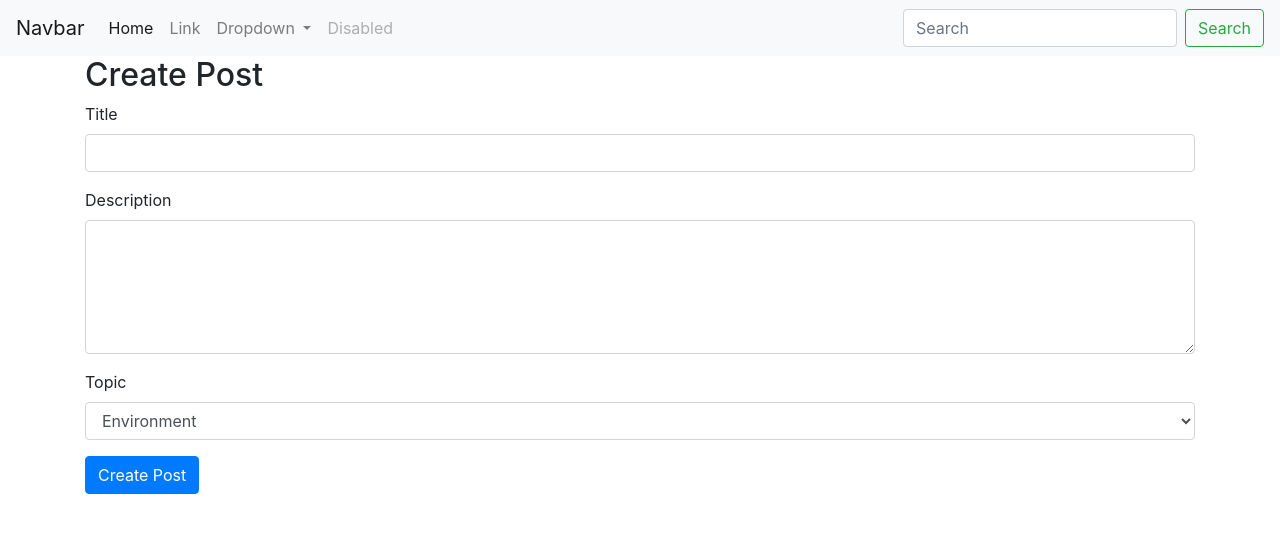
After one commit to AtharvaMutsaddi/ESG-Consensus-Platform, a Flask app: template app/templates/create_post.html in a window 1280 px wide. The commit adds this page. Shown: the top 533 px of the page. Run offline with Flask 3, Linux system fonts and the light colour scheme; the template is opened without the code that fills it, so the values that code supplies are empty; parts of the project's set-up code (start-up, migrations or seed data) failed here and were passed over; some libraries are stand-ins or nearby versions.

Commit message:
votehandling

```diff
--- a/app/app.py
+++ b/app/app.py
@@ -60,7 +60,7 @@ def get_posts():
     return posts_df
 def has_user_upvoted(user_id, post_id):
     # Check if the user has upvoted the post
-    query = f"SELECT VoteType FROM UserVotes WHERE UserID = {user_id} AND PostID = {post_id} AND VoteType = 'upvote'"
+    query = f"SELECT VoteType FROM UserVotes WHERE UserID = {user_id} AND PostID = {post_id}"
     cursor.execute(query)
     result = cursor.fetchall()
 
@@ -89,7 +89,34 @@ def insert_upvote(user_id, post_id):
     update_query = f"UPDATE Post SET Upvotes = Upvotes + 1 WHERE PostID = {post_id}"
     cursor.execute(update_query)
     cnx.commit()
+def has_user_downvoted(user_id, post_id):
+    query = f"SELECT VoteType FROM UserVotes WHERE UserID = {user_id} AND PostID = {post_id}"
+    cursor.execute(query)
+    result = cursor.fetchall()
 
+    if len(result) > 0:
+        votetype=result[0][0]
+        if votetype=='upvote':
+            delete_query = f"DELETE FROM UserVotes WHERE UserID = {user_id} AND PostID = {post_id};"
+            cursor.execute(delete_query)
+            cnx.commit()
+
+            # Next, update the upvotes and downvotes in the posts table
+            update_query = f"UPDATE Post SET Upvotes = Upvotes - 1 WHERE PostID = {post_id}"
+            cursor.execute(update_query)
+            cnx.commit()
+            return False
+        else:
+            return True
+    else:
+        return False
+def insert_downvote(user_id, post_id):
+    query = f"INSERT INTO UserVotes (UserID, PostID, VoteType) VALUES ({user_id}, {post_id}, 'downvote')"
+    cursor.execute(query)
+    cnx.commit()
+    update_query = f"UPDATE Post SET Downvotes = Downvotes + 1 WHERE PostID = {post_id}"
+    cursor.execute(update_query)
+    cnx.commit()
 # Login route
 @app.route("/login", methods=["GET", "POST"])
 def login():
@@ -128,7 +155,6 @@ def signup():
             flash("Signup successful", "success")
             return redirect(url_for("home"))  # Redirect to the home page upon successful signup
     return render_template("signup.html")  # Display the signup form
-from flask import Flask, request, session
 
 @app.route("/upvote/<int:post_id>", methods=["POST"])
 def upvote(post_id):
@@ -149,19 +175,19 @@ def upvote(post_id):
     return redirect(url_for("home"))
 
 @app.route("/downvote/<int:post_id>", methods=["POST"])
-def upvote(post_id):
+def downvote(post_id):
     # Check if the user is logged in
     if "user_id" in session:
         user_id = session["user_id"]
         # Check if the user has already upvoted the post
-        if not has_user_upvoted(user_id, post_id):
+        if not has_user_downvoted(user_id, post_id):
             # Insert the upvote into the UserVotes table
-            insert_upvote(user_id, post_id)
-            flash("Upvoted successfully", "success")
+            insert_downvote(user_id, post_id)
+            flash("Downvoted successfully", "success")
         else:
-            flash("You have already upvoted this post", "danger")
+            flash("You have already downvoted this post", "danger")
     else:
-        flash("Please log in to upvote", "danger")
+        flash("Please log in to downvote", "danger")
 
     # Redirect back to the post or home page
     return redirect(url_for("home"))
--- /dev/null
+++ b/app/templates/create_post.html
@@ -0,0 +1,28 @@
+{% extends "base.html" %}
+
+{% block title %}Create Post - Your App Name{% endblock %}
+
+{% block content %}
+<div class="container">
+    <h2>Create Post</h2>
+    <form method="POST" action="{{ url_for('create_post') }}">
+        <div class="form-group">
+            <label for="title">Title</label>
+            <input type="text" class="form-control" id="title" name="title" required>
+        </div>
+        <div class="form-group">
+            <label for="description">Description</label>
+            <textarea class="form-control" id="description" name="description" rows="5" required></textarea>
+        </div>
+        <div class="form-group">
+            <label for="topic">Topic</label>
+            <select class="form-control" id="topic" name="topic" required>
+                <option value="environment">Environment</option>
+                <option value="social">Social</option>
+                <option value="governance">Governance</option>
+            </select>
+        </div>
+        <button type="submit" class="btn btn-primary">Create Post</button>
+    </form>
+</div>
+{% endblock %}
--- a/app/templates/home.html
+++ b/app/templates/home.html
@@ -27,10 +27,10 @@
                         <span id="upvotes-{{ post['PostID'] }}">{{ post['Upvotes'] }}</span>
                     </span>
                     <span>
-                        <form action="{{ url_for('upvote', post_id=post['PostID']) }}" method="post">
+                        <form action="{{ url_for('downvote', post_id=post['PostID']) }}" method="post">
                             <button type="submit" class="btn btn-primary">Downvote</button>
                         </form>
-                        <span id="upvotes-{{ post['PostID'] }}">{{ post['Downvotes'] }}</span>
+                        <span id="downvotes-{{ post['PostID'] }}">{{ post['Downvotes'] }}</span>
                     </span>
                     <br>
                     <a href="#" class="btn btn-primary">Go somewhere</a>
```
